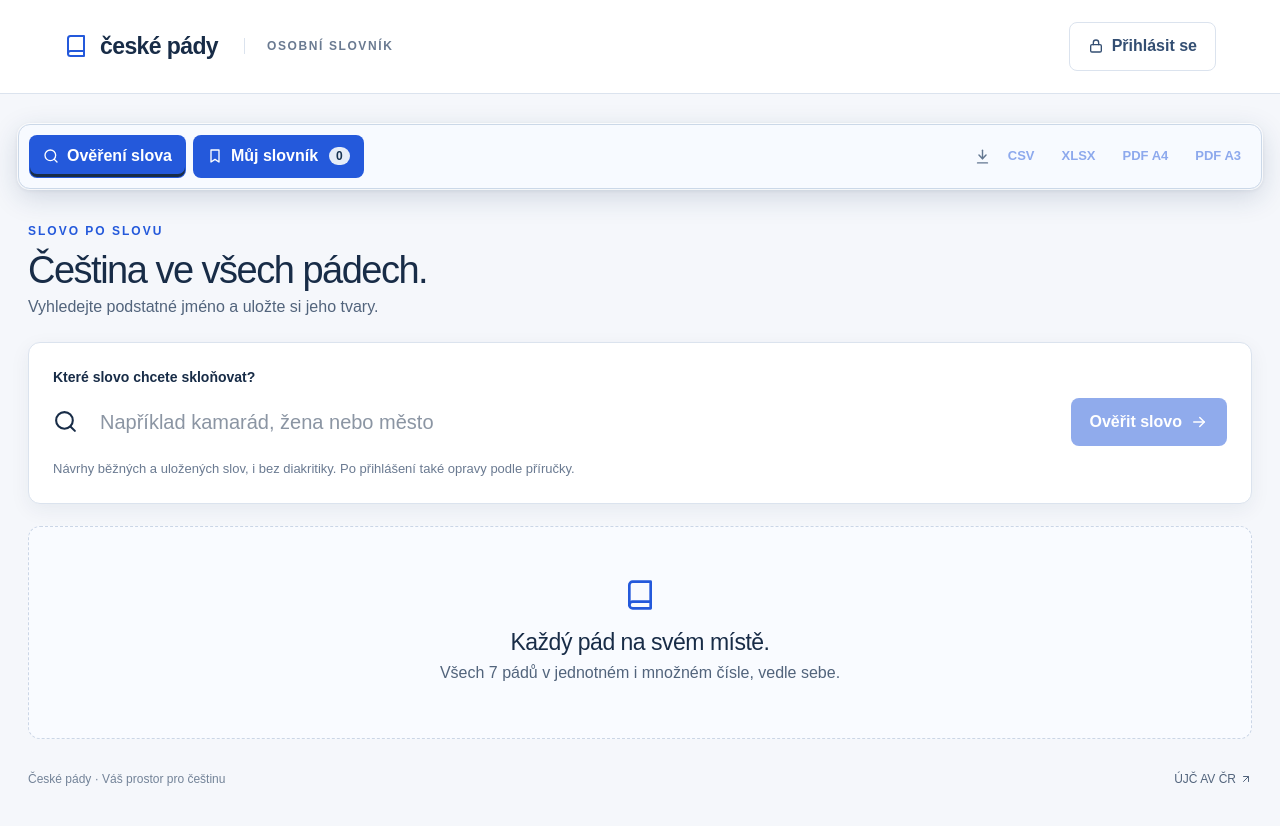
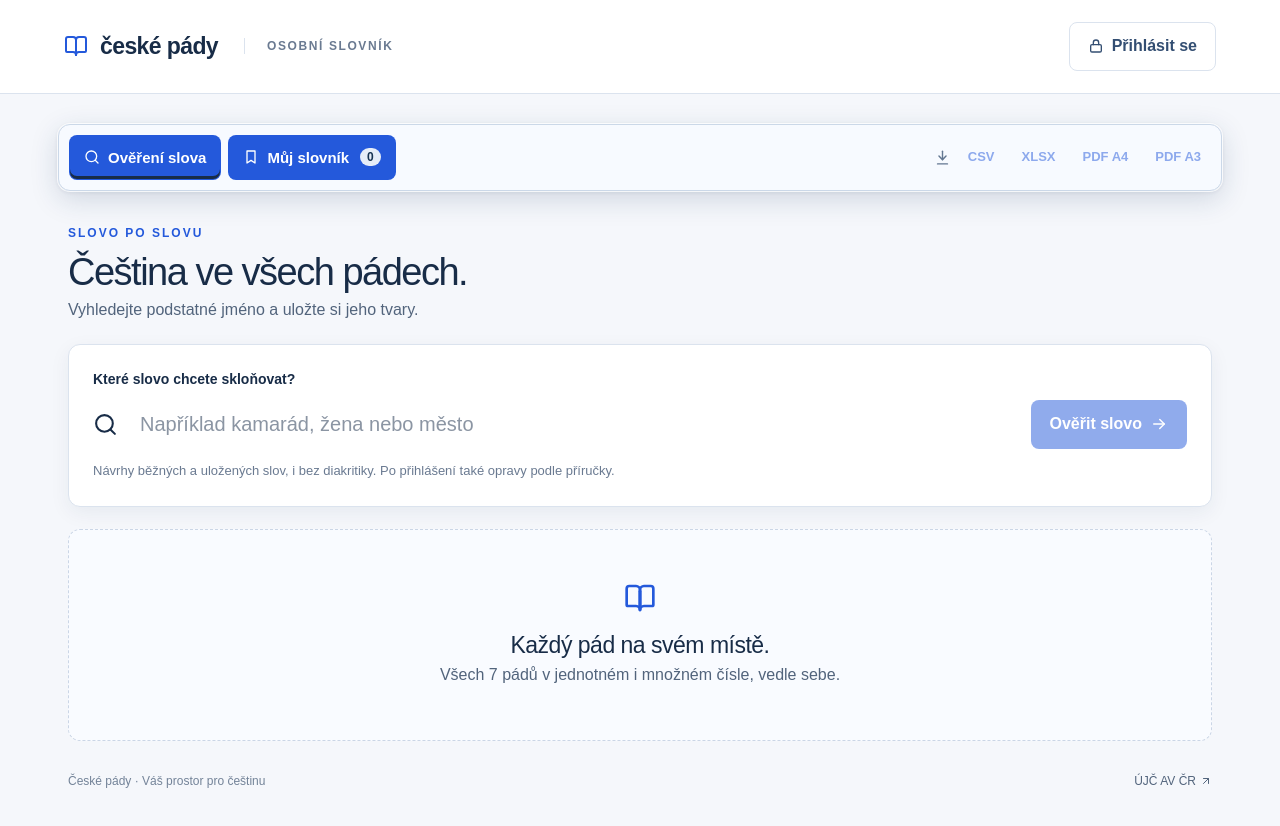
Before and after one commit to ay19t89/cesky, a SvelteKit app: page / in a window 1280 px wide. Shown: the top 826 px of the page. Built offline with nearby package versions, Linux system fonts and the light colour scheme.

Commit message:
Match Svelte UI to the reference site

```diff
--- a/src/app.css
+++ b/src/app.css
@@ -60,7 +60,7 @@
   }
 
   .tab {
-    @apply inline-flex cursor-pointer items-center justify-center gap-2 rounded-lg border border-transparent bg-[#2459db] px-[13px] py-2 font-bold text-white;
+    @apply inline-flex cursor-pointer items-center justify-center gap-2 rounded-lg border border-transparent bg-[#2459db] px-3.5 py-2.5 text-[15px] font-bold text-white;
   }
 
   .panel {
--- a/src/lib/Icon.svelte
+++ b/src/lib/Icon.svelte
@@ -31,8 +31,10 @@
   {#if name === 'search'}
     <circle cx="11" cy="11" r="8" /><path d="m21 21-4.3-4.3" />
   {:else if name === 'book'}
-    <path d="M4 19.5A2.5 2.5 0 0 1 6.5 17H20" /><path
-      d="M6.5 2H20v20H6.5A2.5 2.5 0 0 1 4 19.5v-15A2.5 2.5 0 0 1 6.5 2Z"
+    <path d="M12 7v14" /><path
+      d="M3 18a1 1 0 0 1-1-1V5a2 2 0 0 1 2-2h5a3 3 0 0 1 3 3v15a3 3 0 0 0-3-3Z"
+    /><path
+      d="M21 18a1 1 0 0 0 1-1V5a2 2 0 0 0-2-2h-5a3 3 0 0 0-3 3v15a3 3 0 0 1 3-3Z"
     />
   {:else if name === 'bookmark'}
     <path d="M6 3h12v18l-6-4-6 4V3Z" />
--- a/src/routes/+page.svelte
+++ b/src/routes/+page.svelte
@@ -36,6 +36,7 @@
   let authBusy = $state(false);
   let word = $state('');
   let suggestions = $state<string[]>([]);
+  let suggestionsOpen = $state(false);
   let result = $state<Lookup | null>(null);
   let busy = $state(false);
   let error = $state('');
@@ -332,10 +333,14 @@
     exporting = true;
     savedError = '';
     try {
-      await exportData(
-        format,
-        visibleSaved.map((row) => row.result)
-      );
+      const rows =
+        view === 'saved'
+          ? visibleSaved.map((row) => row.result)
+          : result
+            ? [result]
+            : [];
+      if (!rows.length) return;
+      await exportData(format, rows);
     } catch (cause) {
       savedError =
         cause instanceof Error ? cause.message : 'Export se nezdařil.';
@@ -466,7 +471,7 @@
 </header>
 
 <main
-  class="mx-auto max-w-[1440px] px-7 pt-12 pb-16 max-[700px]:px-[18px] max-[700px]:pt-[30px] max-[700px]:pb-[55px]"
+  class="mx-auto max-w-[1200px] px-7 pt-12 pb-16 max-[700px]:px-[18px] max-[700px]:pt-[30px] max-[700px]:pb-[55px]"
 >
   <nav
     class="sticky top-3 z-20 -mx-2.5 -mt-[18px] mb-[34px] flex flex-wrap items-center justify-between gap-3.5 rounded-xl border border-[#cbd8e8] bg-[#f7faff]/95 p-2.5 shadow-[0_8px_28px_rgba(23,55,95,0.17),0_1px_5px_rgba(23,55,95,0.1)] ring-1 ring-white/80 backdrop-blur-xl"
@@ -501,7 +506,9 @@
         <button
           class="btn bg-transparent px-[9px] py-1.5 text-[13px] text-[#2459db]"
           type="button"
-          disabled={exporting || !visibleSaved.length}
+          disabled={exporting ||
+            busy ||
+            (view === 'saved' ? !visibleSaved.length : !result)}
           onclick={() =>
             runExport(option[0] as 'csv' | 'xlsx' | 'pdf-a4' | 'pdf-a3')}
           >{option[1]}</button
@@ -531,21 +538,46 @@
         void check().catch(() => {});
       }}
     >
-      <Icon name="search" size={25} />
+      <span class="max-[700px]:hidden"><Icon name="search" size={25} /></span>
+      <div class="relative min-w-[100px] flex-1">
         <input
-        class="min-w-[100px] flex-1 rounded-[7px] border-0 bg-white px-2 py-[11px] text-xl text-[#182c47]"
+          class="w-full rounded-[7px] border-0 bg-white px-2 py-[11px] text-xl text-[#182c47]"
           id="word"
           bind:value={word}
-        oninput={updateSuggestions}
-        list="word-suggestions"
+          onfocus={() => (suggestionsOpen = true)}
+          oninput={() => {
+            suggestionsOpen = true;
+            updateSuggestions();
+          }}
+          onblur={() => setTimeout(() => (suggestionsOpen = false), 120)}
           maxlength="80"
           autocomplete="off"
           placeholder="Například kamarád, žena nebo město"
+          aria-autocomplete="list"
+          aria-controls="word-suggestions"
+          aria-expanded={suggestionsOpen && suggestions.length > 0}
         />
-      <datalist id="word-suggestions">
-        {#each suggestions as suggestion}<option value={suggestion}
-          ></option>{/each}
-      </datalist>
+        {#if suggestionsOpen && suggestions.length}
+          <div
+            id="word-suggestions"
+            role="listbox"
+            class="absolute top-full right-0 left-0 z-30 mt-2 overflow-hidden rounded-lg border border-[#dbe3ee] bg-white p-1.5 shadow-[0_12px_32px_rgba(23,55,95,0.16)]"
+          >
+            {#each suggestions as suggestion}
+              <button
+                class="block w-full cursor-pointer rounded-md bg-transparent px-3 py-2 text-left text-[15px] text-[#24415f] hover:bg-[#edf3ff]"
+                type="button"
+                role="option"
+                aria-selected={word === suggestion}
+                onclick={() => {
+                  word = suggestion;
+                  suggestionsOpen = false;
+                }}>{suggestion}</button
+              >
+            {/each}
+          </div>
+        {/if}
+      </div>
       <button
         class="btn max-[700px]:w-full"
         type="submit"
@@ -657,7 +689,7 @@
 
         <div class="overflow-x-auto">
           <table
-            class="data-table min-w-[800px] table-fixed text-[15px] [&_td:nth-child(2)]:border-l [&_td:nth-child(2)]:border-[#e6ecf4]"
+            class="data-table min-w-[850px] table-fixed text-[15px] [&_td:nth-child(2)]:border-l [&_td:nth-child(2)]:border-[#e6ecf4]"
           >
             <colgroup
               ><col class="w-[24%]" /><col class="w-[28%]" /><col
@@ -738,7 +770,7 @@
     {/if}
   {:else}
     <section class="panel mt-[22px] overflow-hidden">
-      <div class="flex items-center justify-between px-7 pt-[22px]">
+      <div class="flex items-center justify-between px-7 pt-5">
         <div>
           <h2 class="text-[23px] tracking-[-0.5px]">Můj slovník</h2>
           <p class="mt-1.5 mb-0 text-[13px] text-[#64758c]">
@@ -893,7 +925,9 @@
         aria-label="Zavřít"
         onclick={() => (loginOpen = false)}>×</button
       >
-      <h2 id="login-title">Přihlášení do slovníku</h2>
+      <h2 id="login-title" class="text-[23px] tracking-[-0.5px]">
+        Přihlášení do slovníku
+      </h2>
       <p class="text-[#64758c]">Každý účet vidí pouze vlastní uložená slova.</p>
       <form class="flex flex-col gap-2.5" onsubmit={signIn}>
         <label class="text-sm font-bold" for="email">E-mail</label><input
```
Lines whose indentation alone changed are shown as unchanged.
